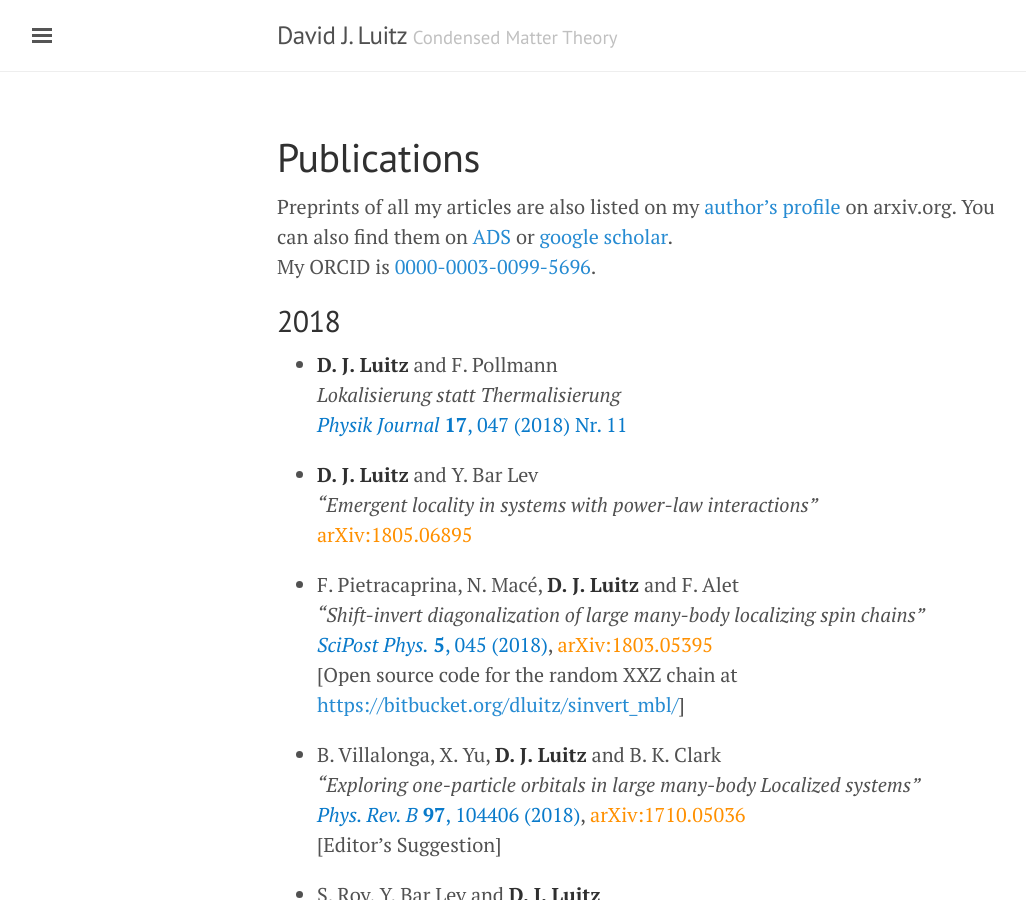
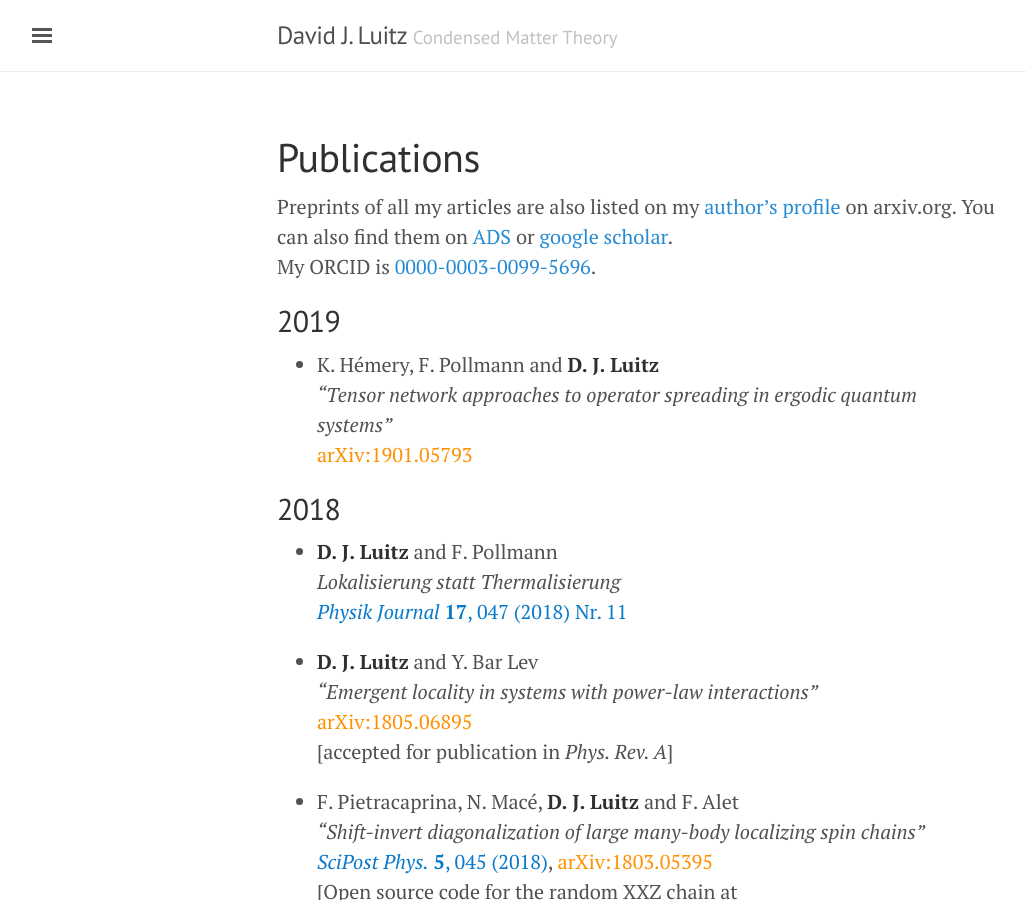
Before and after one commit to dluitz/dluitz.github.io, a Jekyll site: the page built from publications.md, in a window 1280 px wide and 900 px high. Shown: the whole window, without its empty margins (3-1029 px from the left). Built offline with Jekyll 4.4.1, drawn with Linux system fonts in a browser that asks for light colours.

Commit message:
[publist]

```diff
--- a/publications.md
+++ b/publications.md
@@ -5,6 +5,14 @@ title: Publications
 
 Preprints of all my articles are also listed on my [author's profile](http://arxiv.org/a/luitz_d_1) on arxiv.org. You can also find them on [ADS](https://ui.adsabs.harvard.edu/#search/q=%22Luitz%2C+David+J%22&sort=citation_count+desc) or [google scholar](https://scholar.google.com/citations?user=8CCqRZYAAAAJ&hl=en&oi=ao).
 My ORCID is [0000-0003-0099-5696](https://orcid.org/0000-0003-0099-5696).
+
+
+2019
+----
+
++ K. Hémery, F. Pollmann and **D. J. Luitz**
+*"Tensor network approaches to operator spreading in ergodic quantum systems"*
+[arXiv:1901.05793](https://arxiv.org/abs/1901.05793){:class='arxiv'}
 
 
 
@@ -18,6 +26,7 @@ My ORCID is [0000-0003-0099-5696](https://orcid.org/0000-0003-0099-5696).
 + **D. J. Luitz** and Y. Bar Lev
 *"Emergent locality in systems with power-law interactions"*
 [arXiv:1805.06895](https://arxiv.org/abs/1805.06895){:class='arxiv'}
+[accepted for publication in *Phys. Rev. A*]
 
 
 + F. Pietracaprina, N. Macé, **D. J. Luitz** and F. Alet
```
